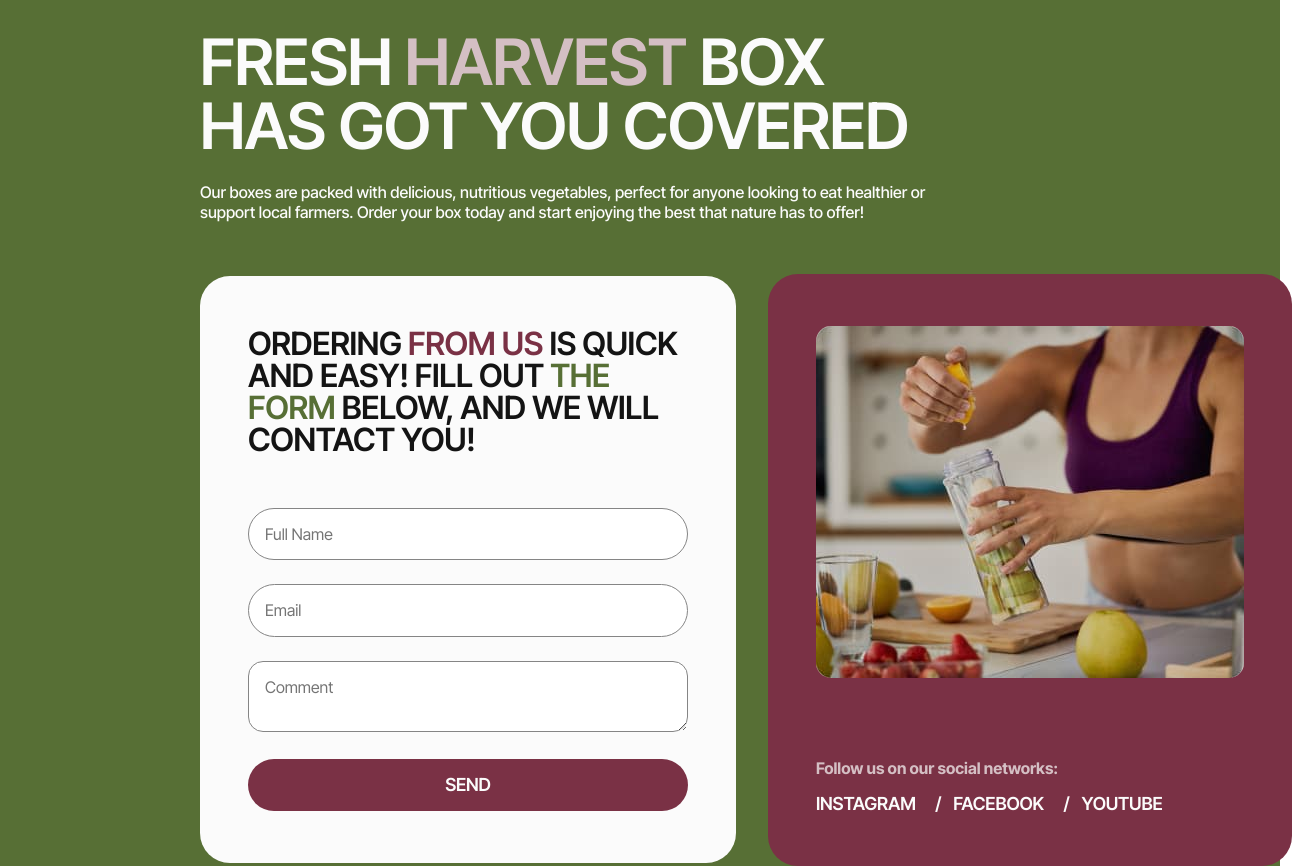
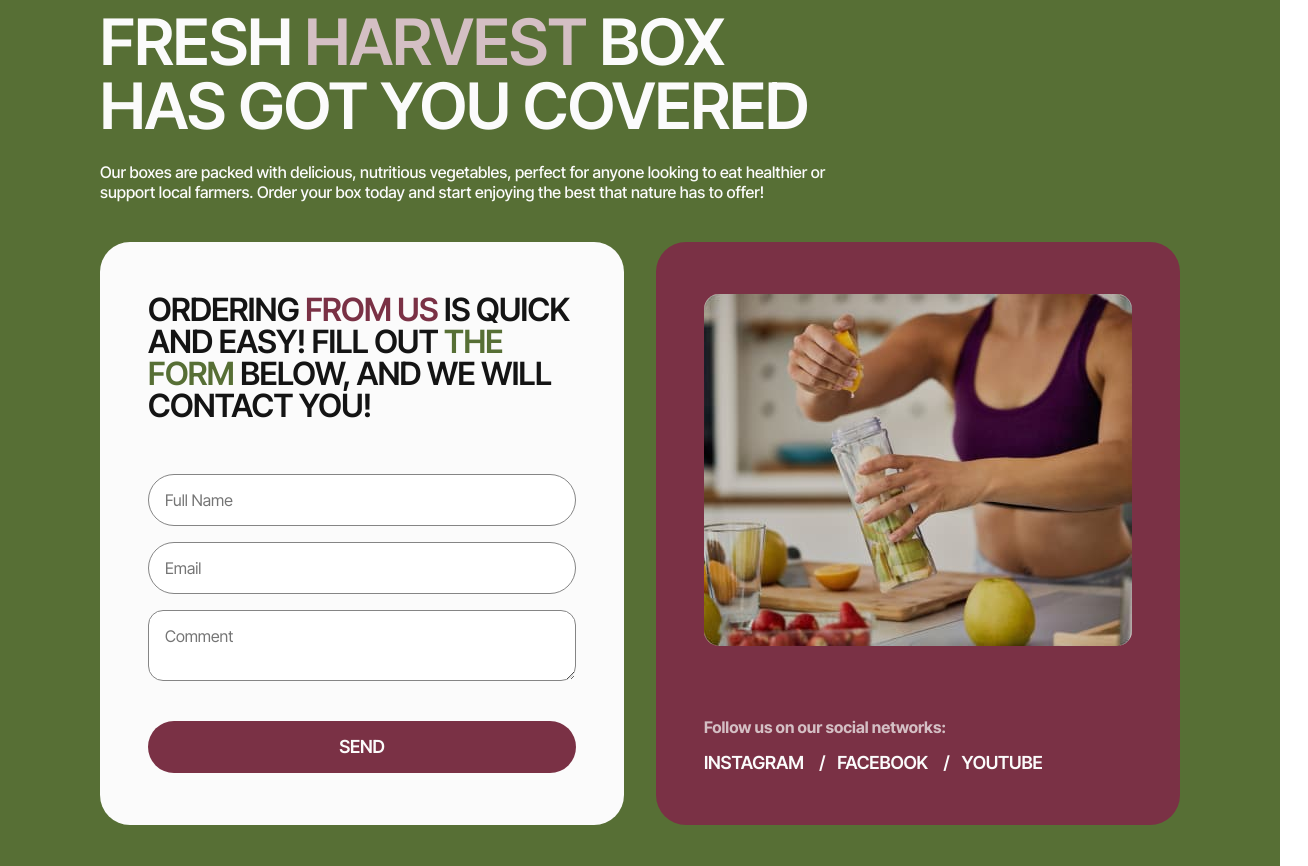
Before and after one commit to GoitStudentsWorks/html-css_114_EdikKapustnyak, a website built with Vite: page src/index.html in a window 1280 px wide. Shown: the part 1634-2500 px from the top of the page, 1308 px wide, since content can reach past the window. Built offline with nearby package versions, Linux system fonts and the light colour scheme.

Commit message:
Your order new (#16)
* add your-order

* added changes

* add style changes

* added changes

* new style

* conflict resolution

* style

* change

```diff
--- a/src/css/your-order.css
+++ b/src/css/your-order.css
@@ -1,12 +1,34 @@
+
+img {
+    max-width: 100%;
+    height: auto;
+    display: block;
+}
+
+ul {
+    padding: 0;
+    list-style: none;
+    max-width: 100%;
+    overflow: hidden;
+    box-sizing: border-box;
+}
 
 /* Mobile style */
 
 .callback{
     background: #576f35;
-    padding: 80px 20px;
     width: 100%;
+    padding-top: 80px;
+    padding-bottom: 80px;
 }
-
+.callback-area{
+    display: flex;
+    align-items: flex-start;
+    justify-content: flex-start;
+    flex-direction: column;
+    gap: 20px;
+    margin-bottom: 40px;
+}
 .callback-title{
     font-weight: 600;
     font-size: 48px;
@@ -14,13 +36,10 @@
     letter-spacing: -0.01em;
     text-transform: uppercase;
     color: #fbfbfb;
-    margin-bottom: 20px;
 }
-
 .accent{
     color: #d4bfc4;
 }
-
 .callback-text{
     font-weight: 500;
     font-size: 14px;
@@ -28,7 +47,6 @@
     color: #fbfbfb;
     margin-bottom: 40px;
 }
-
 .form-section {
     background: #fbfbfb;
     margin: 0 auto;
@@ -37,15 +55,32 @@
     max-width: 335px;
     margin-bottom: 20px;
 }
-
-.form-description h2 {
+.form-description {
     font-weight: 600;
     font-size: 28px;
     line-height: 1;
-    letter-spacing: -0.01em;
+    letter-spacing: -0.02em;
     text-transform: uppercase;
     color: #141414;
     margin-bottom: 40px;
+}
+@media only screen and (min-width: 320px) and (max-width: 768px) {
+    .form-description {
+      font-size: 28px;
+    }
+}
+
+@media screen and (min-width: 768px) and (max-width: 1280px) {
+    .form-description {
+      font-size: 32px;
+      margin-bottom: 52px;
+    }
+}
+  @media screen and (min-width: 1280px)  {
+    .form-description {
+      font-size: 32px;
+      margin-bottom: 52px;
+    }
 }
 
 .form-description .highlight {
@@ -120,17 +155,31 @@
     background-color: #d4bfc4;
 }
 
+@media screen and (min-width: 768px) {
+    .flex {
+      display: none;
+    }
+}
+
 .social{
     border-radius: 30px;
     padding: 40px 20px;
-    max-width: 335px;
-    height: 456px;
+    max-width: 524px;
+    height: auto;
     background: #7a3145;
+    display: flex;
+    flex-direction: column;
+    justify-content: space-between;
 }
 
 .social-img{
     border-radius: 15px;
     margin-bottom: 20px;
+}
+
+.social-area {
+    display: flex;
+    flex-direction: column;
 }
 
 .social-text{
@@ -142,19 +191,14 @@
 }
 
 .social-list{
-    width: 295px;
-    height: 48px;
     display: flex;
     flex-direction: row;
     flex-wrap: wrap;
     gap: 8px;
     list-style: none;
-    padding: 0;
 }
 
 .social-item{
-
-    padding-bottom: 8px;
     font-weight: 600;
     font-size: 18px;
     line-height: 1.11111;
@@ -171,10 +215,8 @@
 /* Tablet style */
 
 @media only screen and (min-width: 768px) {
-
-    .callback{
-        width: 100%;
-        padding: 100px 64px;
+    .callback-area{
+        gap: 0;
     }
 
     .callback-title{
@@ -183,35 +225,39 @@
         line-height: 1;
         margin-bottom: 24px;
     }
+
     .callback-text{
-        min-width: 640px;
         font-size: 16px;
         line-height: 1.25;
-        color: #fbfbfb;
         margin-bottom: 52px;
+        max-width: 640px;
     }
 
     .flex {
         display: flex;
-        flex-direction: column;
-        align-items: center;
+        flex-direction: row;
+        gap: 32px;
     }
 
-    .form-section {
+    .form-section,
+    .social {
+        flex: 1;
         padding: 72px 100px;
-        max-width: 640px;
-        margin-bottom: 32px;
-
+        max-width: 524px;
+        min-width: 300px;
+        margin-bottom: 0;
     }
 
-    .form-description h2 {
-        width: 440px;
-        font-size: 32px;
-        line-height: 1;
-        letter-spacing: -0.01em;
-        text-transform: uppercase;
-        color: #141414;
-        margin-bottom: 52px;
+    @media only screen and (min-width: 768px) and (max-width: 1279px) {
+        .flex {
+            flex-direction: column;
+            align-items: center;
+        }
+
+        .form-section,
+        .social {
+            max-width: 640px;
+        }
     }
 
     .contact-form{
@@ -227,6 +273,7 @@
 
     .input-comment {
         padding: 16px;
+        margin-bottom: 24px;
     }
 
     .submit-button {
@@ -240,8 +287,8 @@
 
     .social {
         padding: 52px;
-        max-width: 640px;
-        height: 528px;
+        max-width: 100%;
+        height: auto;
     }
 
     .social-img {
@@ -255,12 +302,7 @@
     }
 
     .social-list {
-        display: flex;
-        width: 492px;
-    }
-
-    .social-list {
-        display: flex;
+        flex-wrap: nowrap;
         gap: 12px;
     }
 
@@ -274,11 +316,6 @@
 
 @media only screen and (min-width: 1280px) {
 
-    .callback {
-        width: 100%;
-        padding: 100px;
-    }
-
     .callback-title {
         max-width: 751px;
     }
@@ -287,35 +324,47 @@
         max-width: 742px;
     }
 
-    .flex {
-        display: flex;
-        flex-direction: row;
-        gap: 32px;
-    }
-
     .form-section {
         padding: 52px 48px;
-        margin: 0;
     }
 
     .contact-form{
-        display: flex;
-        gap: 24px;
+        gap: 16px;
+    }
+
+    .input-comment{
+        margin-bottom: 24px;
     }
 
     .social {
         padding: 52px 48px;
         max-width: 524px;
-        height: 592px;
     }
 
     .social-img{
         max-width: 100%;
-        margin-bottom: 80px;
+        margin-bottom: 0;
+    }
+
+    .social-text{
+        margin-top: 0;
+    }
+
+    .social-list {
+        flex-wrap: nowrap;
+        align-items: center;
+        white-space: nowrap
+    }
+
+    .social-item {
+        font-size: 18px;
+        white-space: nowrap;
+        position: relative;
     }
 
     .social-item:not(:last-child)::after {
-        content: " /";
-        margin-left: 16px;
+        content: "/";
+        display: inline;
+        white-space: nowrap;
     }
 }
--- a/src/partials/your-order.html
+++ b/src/partials/your-order.html
@@ -1,27 +1,22 @@
 
 <section class="callback">
   <div class="container">
-
-        <h1 class="callback-title">
+    <div class="callback-area">
+      <h2 class="callback-title">
         Fresh <span class="accent">Harvest</span> Box has got you covered
-        </h1>
+      </h2>
       <p class="callback-text">Our boxes are packed with delicious, nutritious vegetables, perfect for anyone looking to eat healthier or support local farmers. Order your box today and start enjoying the best that nature has to offer!</p>
-
+    </div>
     <div class="flex">
       <div class="form-section">
-            <div class="form-description">
-              <h2>Ordering <span class="highlight">From Us</span> is Quick and Easy! Fill out <span class="accent">the form</span> below, and we will contact you!</h2>
-            </div>
+        <h3 class="form-description">Ordering <span class="highlight">From Us</span> is Quick and Easy! Fill out <span class="accent">the form</span> below, and we will contact you!</h3>
         <form class="contact-form" action="#" method="POST" novalidate>
-                <div class="form-group">
           <input
             class="input-name"
             type="text"
             name="fullName"
             placeholder="Full Name"
             required>
-                  </div>
-                  <div class="form-group">
           <input
             class="input-email"
             type="email"
@@ -29,38 +24,30 @@
             placeholder="Email"
             required
             pattern="([A-z0-9_.-]{1,})@([A-z0-9_.-]{1,})\.([A-z]{2,8})">
-                  </div>
-                  <div class="form-group">
           <textarea
             class="input-comment"
             name="comment"
             placeholder="Comment"
             required></textarea>
-                  </div>
+
             <button type="submit" class="submit-button">Send</button>
         </form>
       </div>
       <div class="social">
         <picture>
-
           <source
             srcset="img/your-order/picMobile.jpg 1x, img/your-order/picMobile@2x.jpg 2x"
             media="(max-width: 767px)">
-
-
           <source
             srcset="img/your-order/picTablet.jpg 1x, img/your-order/picTablet@2x.jpg 2x"
             media="(min-width: 768px) and (max-width: 1279px)">
-
-
           <source
             srcset="img/your-order/picDesktop.jpg 1x, img/your-order/picDesktop@2x.jpg 2x"
             media="(min-width: 1280px)">
-
-
           <img class="social-img" src="img/your-order/picMobile.jpg" alt="A woman in sportswear squeezing lemon juice into a bottle with fruits on a kitchen counter.
             Other fruits and berries are placed around.">
         </picture>
+        <div class="social-area">
           <p class="social-text">Follow us on our social networks:</p>
           <ul class="social-list">
             <li class="social-item">
@@ -76,4 +63,5 @@
         </div>
       </div>
     </div>
+  </div>
 </section>
```
Lines whose indentation alone changed are shown as unchanged.
